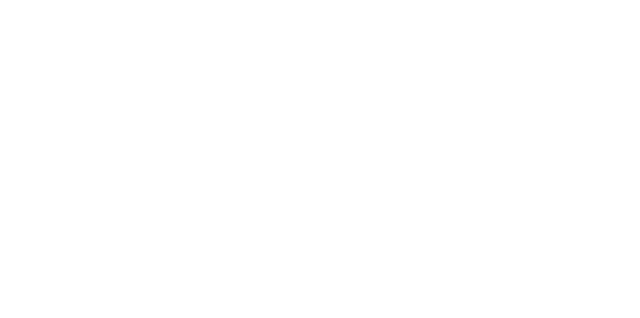
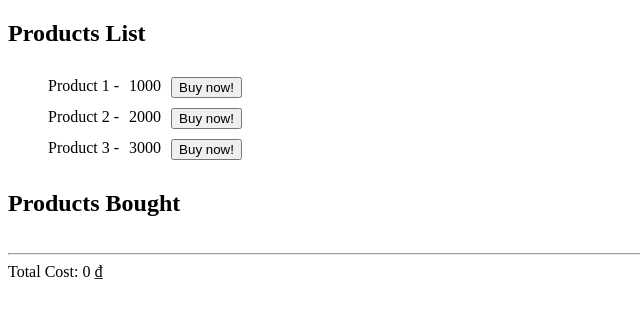
Before and after one commit to ngokhang/vuejs-basic, a Vue app: page / in a window 1280 px wide. Shown: the top 318 px of the page, without its empty margins (0-640 px from the left). Built offline with nearby package versions, Linux system fonts and the light colour scheme.

Commit message:
Product list (practice-exercise)

```diff
--- a/src/App.vue
+++ b/src/App.vue
@@ -1,7 +1,13 @@
-<template lang="">
-  <div></div>
+<template>
+  <div>
+    <ProductsList />
+  </div>
 </template>
 <script>
-export default {};
+import ProductsList from "@/components/ProductsList.vue";
+
+export default {
+  components: { ProductsList },
+};
 </script>
 <style lang=""></style>
--- /dev/null
+++ b/src/components/ProductItem.vue
@@ -0,0 +1,30 @@
+<script>
+export default {
+  name: "ProductItem",
+  props: {
+    product: {
+      type: {
+        id: Number,
+        name: String,
+        price: Number,
+        quantity: Number,
+      },
+      required: true,
+    },
+  },
+};
+</script>
+
+<template>
+  <div class="info">
+    <span>{{ product.name }} - </span> <span>{{ product.price }}</span> <span
+    v-if="product.quantity > 0"> - {{ product.quantity }}</span>
+  </div>
+</template>
+
+<style scoped>
+.info {
+  display: flex;
+  gap: 10px;
+}
+</style>
--- /dev/null
+++ b/src/components/ProductsList.vue
@@ -0,0 +1,104 @@
+<script>
+import ProductItem from "@/components/ProductItem.vue";
+
+export default {
+  name: "ProductsList",
+  components: { ProductItem },
+  data() {
+    return {
+      productsList: [
+        {
+          id: 1,
+          name: "Product 1",
+          price: 1000,
+        },
+        {
+          id: 2,
+          name: "Product 2",
+          price: 2000,
+        },
+        {
+          id: 3,
+          name: "Product 3",
+          price: 3000,
+        },
+      ],
+      productsBought: [],
+    };
+  },
+  methods: {
+    buyProduct(product) {
+      let productExisted = this.productsBought.find(p => p.id === product.id);
+      if (productExisted) {
+        productExisted.quantity += 1;
+        return;
+      }
+      this.productsBought.push({ ...product, quantity: 1 });
+    },
+    removeProductBought(product) {
+      this.productsBought = this.productsBought.filter(p => p.id !== product.id);
+    },
+    decreaseQuantity(product) {
+      let productExisted = this.productsBought.find((p) => p.id === product.id);
+      if (productExisted.quantity > 1) {
+        productExisted.quantity -= 1;
+        return;
+      }
+      this.productsBought = this.productsBought.filter((p) => p.id !== product.id);
+    },
+    formatCurrency(value) {
+      return new Intl.NumberFormat("vi-VN", {
+        style: "currency",
+        currency: "VND",
+      }).format(value);
+    },
+  },
+  computed: {
+    totalCost() {
+      return this.productsBought.reduce((acc, curr) => acc + (curr.price * curr.quantity), 0);
+    },
+  },
+
+};
+</script>
+
+<template>
+  <div>
+    <h2>Products List</h2>
+    <ul class="products-list">
+      <li v-for="product in productsList" :key="product.id" class="product-item">
+        <ProductItem :product="product" @clickBuy="buyProduct" />
+        <button class="btn-buy" @click="buyProduct(product)">Buy now!</button>
+      </li>
+    </ul>
+  </div>
+
+  <div>
+    <h2>Products Bought</h2>
+    <ul class="products-list bought">
+      <li v-for="product in productsBought" :key="product.id" class="product-item">
+        <ProductItem :product="product" />
+        <button class="btn-increase" @click="buyProduct(product)">Increase</button>
+        <button class="btn-decrease" @click="decreaseQuantity(product)">Decrease</button>
+        <button class="btn-remove" @click="removeProductBought(product)">Remove</button>
+      </li>
+    </ul>
+    <hr>
+    <div>
+      <span>Total Cost: {{ formatCurrency(totalCost) }}</span>
+    </div>
+  </div>
+</template>
+
+<style scoped>
+.products-list {
+  max-height: 200px;
+  overflow-y: auto;
+}
+
+.product-item {
+  display: flex;
+  gap: 10px;
+  margin: 10px 0;
+}
+</style>
```
